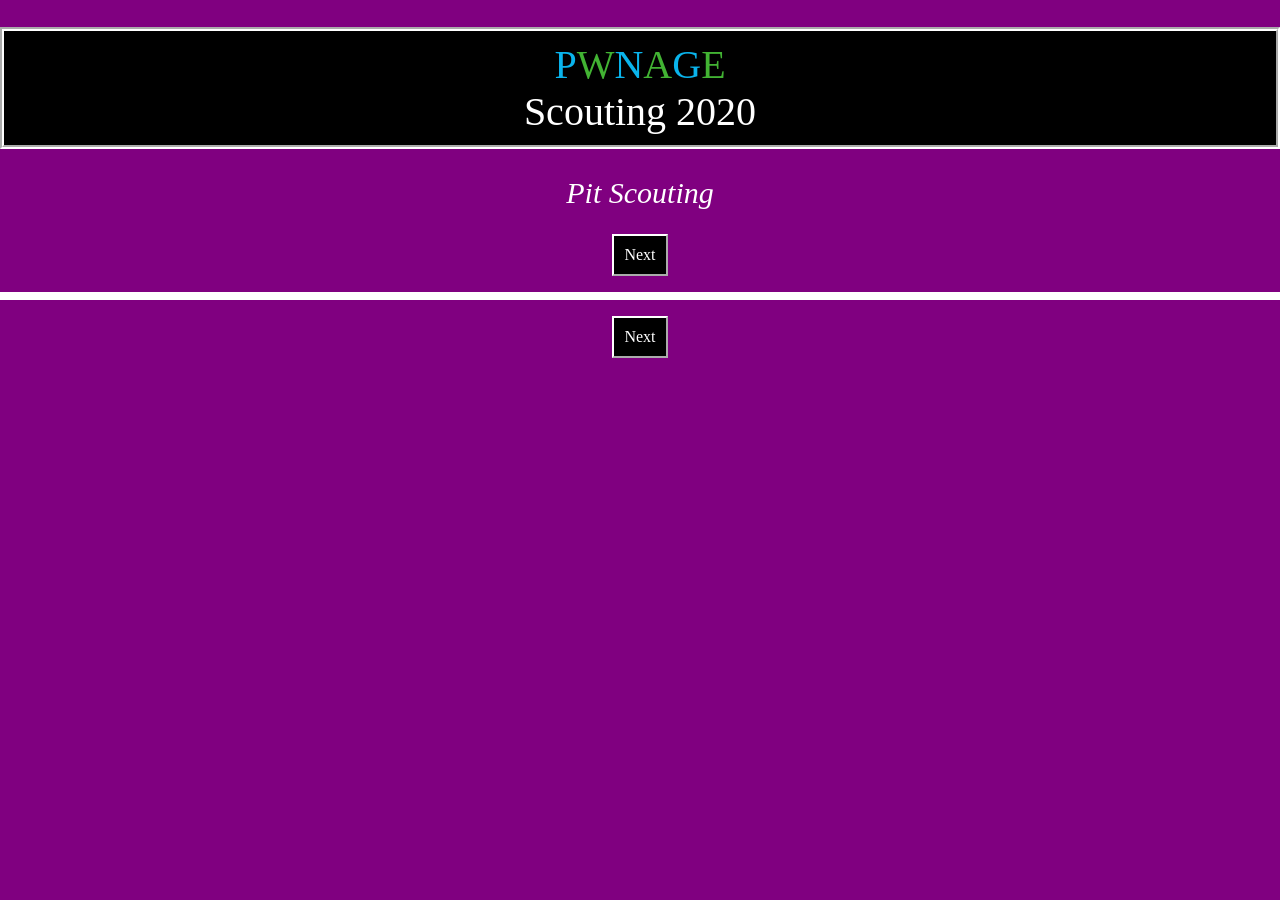
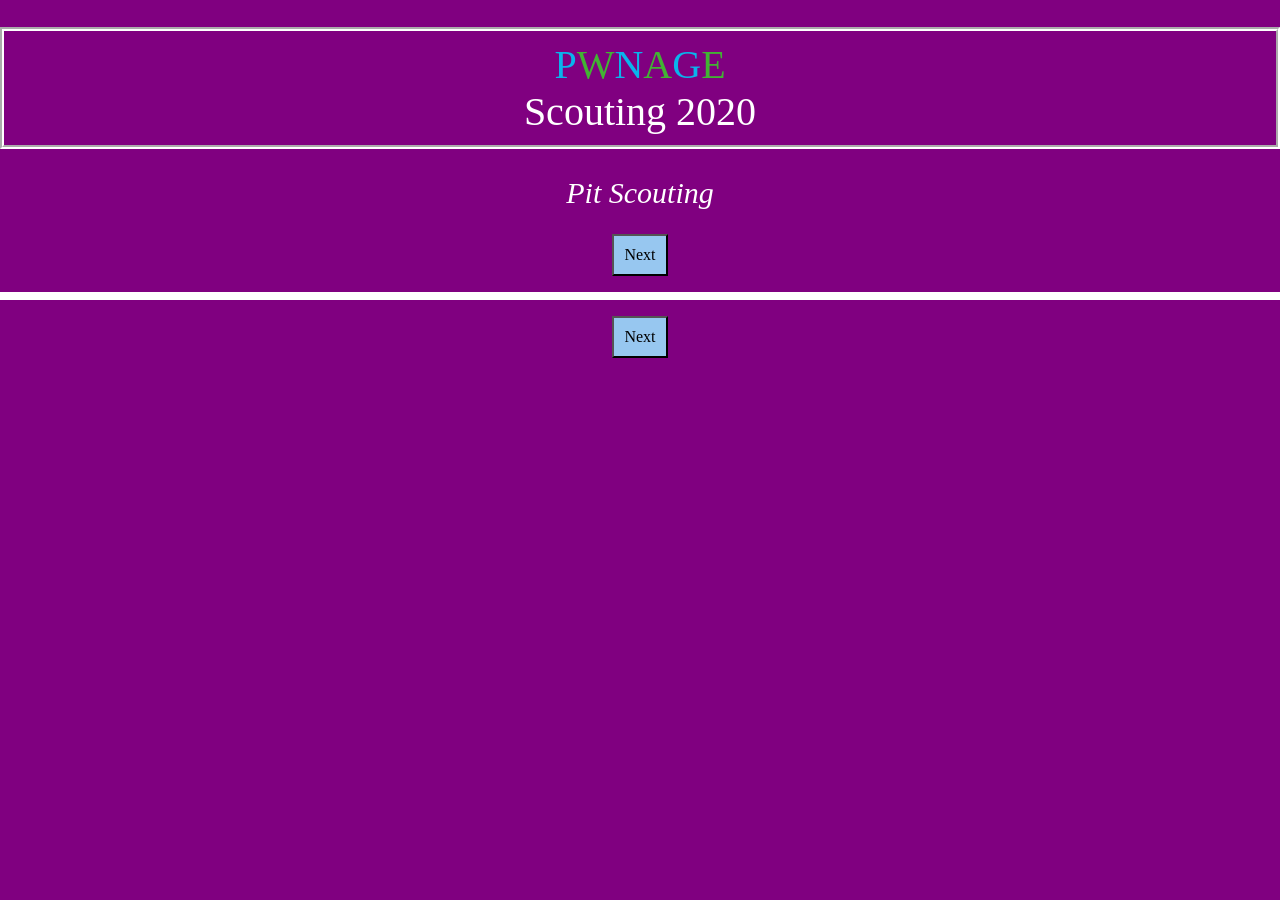

fix: 2026 scoutpass updates

--- a/scouting/resources/css/scoutingPASS.css
+++ b/scouting/resources/css/scoutingPASS.css
@@ -57,7 +57,6 @@ html, body{
     color: white;
     border-color: white;
     border-width: 4px;
-    background-color: black; fp
 }
 
 #qrHeader1, #qrHeader2 {
@@ -157,11 +156,9 @@ h2{
 #nextButton1, #nextButton2, #nextButton9, #nextButton10, .clearForm, .submitForm, #displayButton, #copyButton {
     font-family: Alexis;
     padding: 10px;
-    background-color: black;
-    color: white;
+    background-color: rgb(151, 199, 240);
     text-decoration: none;
     display: inline-block;
-    border-color:white
 }
 
 #nextButton3, #nextButton4, #nextButton5, #nextButton6, #nextButton7, #nextButton8 {
@@ -181,9 +178,7 @@ h2{
 
 #prevButton7, #prevButton8, #prevButton9{
     font-family: Alexis;
-    background-color: black;
-    color:white;
-    border-color: white;
+    background-color: rgb(151, 199, 240);
     padding: 10px;
 }
 
@@ -198,7 +193,6 @@ h2{
 #prematch_table{
     font: Alexis;
     text-align: center;
-    background-color: black;
 }
 
 
